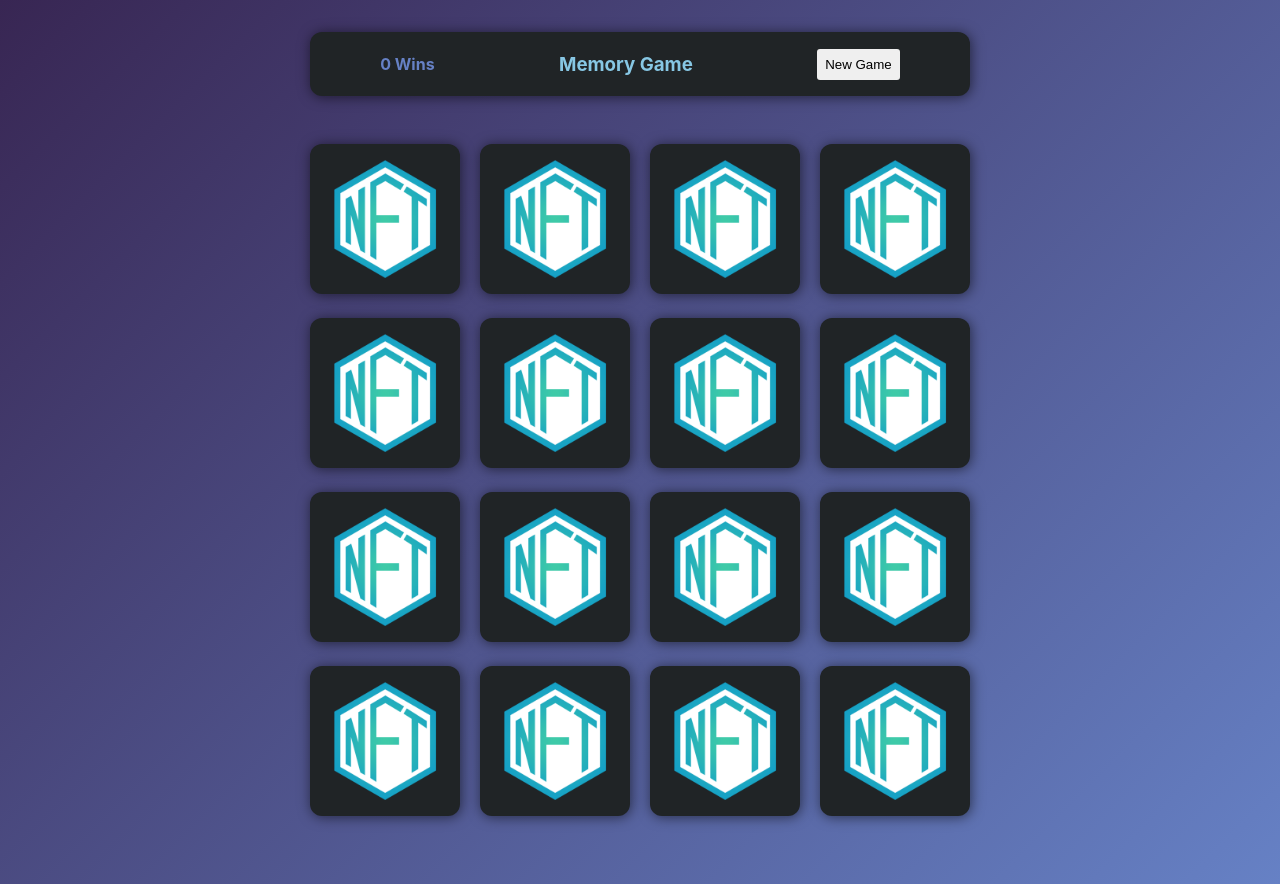
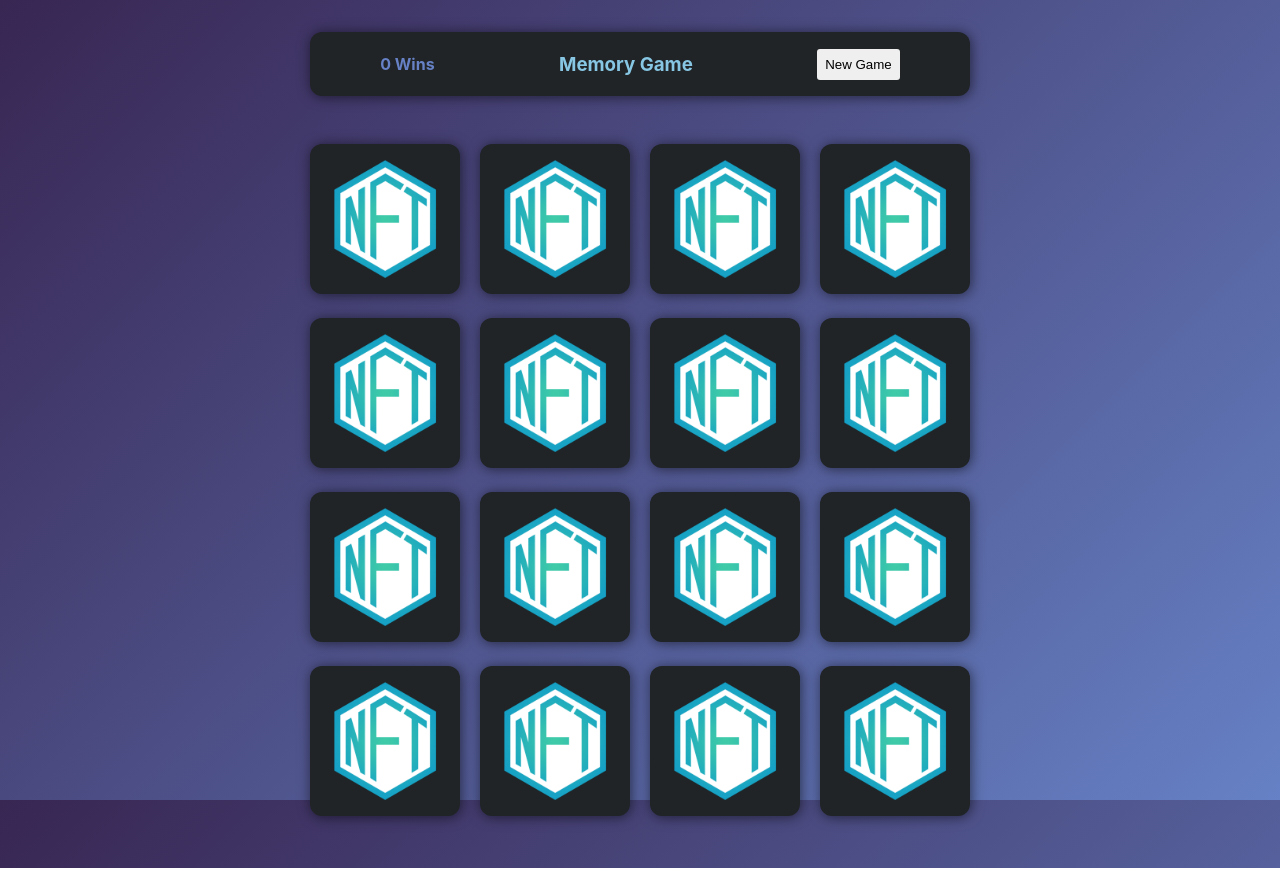
Before and after one commit to patrick-pc/memory-game-pwa, a React (Create React App) app: page / in a window 1280 px wide. Built offline with nearby package versions, Linux system fonts and the light colour scheme; grey boxes are pictures that could not be loaded.

Commit message:
Fix height and update theme color

```diff
--- a/src/index.css
+++ b/src/index.css
@@ -5,7 +5,7 @@ warning in VSCode,change the css.lint.unknownAtRules setting to ignore. */
 :root {
   --text: #87c7e4;
   --card: #202426;
-  --orange: #6681c5;
+  --blue: #6681c5;
   --bg: linear-gradient(135deg, #382653, #6681c5);
 
   --delay: 200ms;
@@ -35,8 +35,8 @@ warning in VSCode,change the css.lint.unknownAtRules setting to ignore. */
 }
 
 body {
-  /* height: 100vh; */
-  /* width: 100vw; */
+  height: 100vh;
+  width: 100vw;
   padding: 1rem;
   display: flex;
   overflow: auto;
@@ -67,7 +67,7 @@ h3 {
 }
 h4 {
   margin: auto;
-  color: var(--orange);
+  color: var(--blue);
 }
 button {
   border: none;
```
Also changed, not shown: public/manifest.json.
